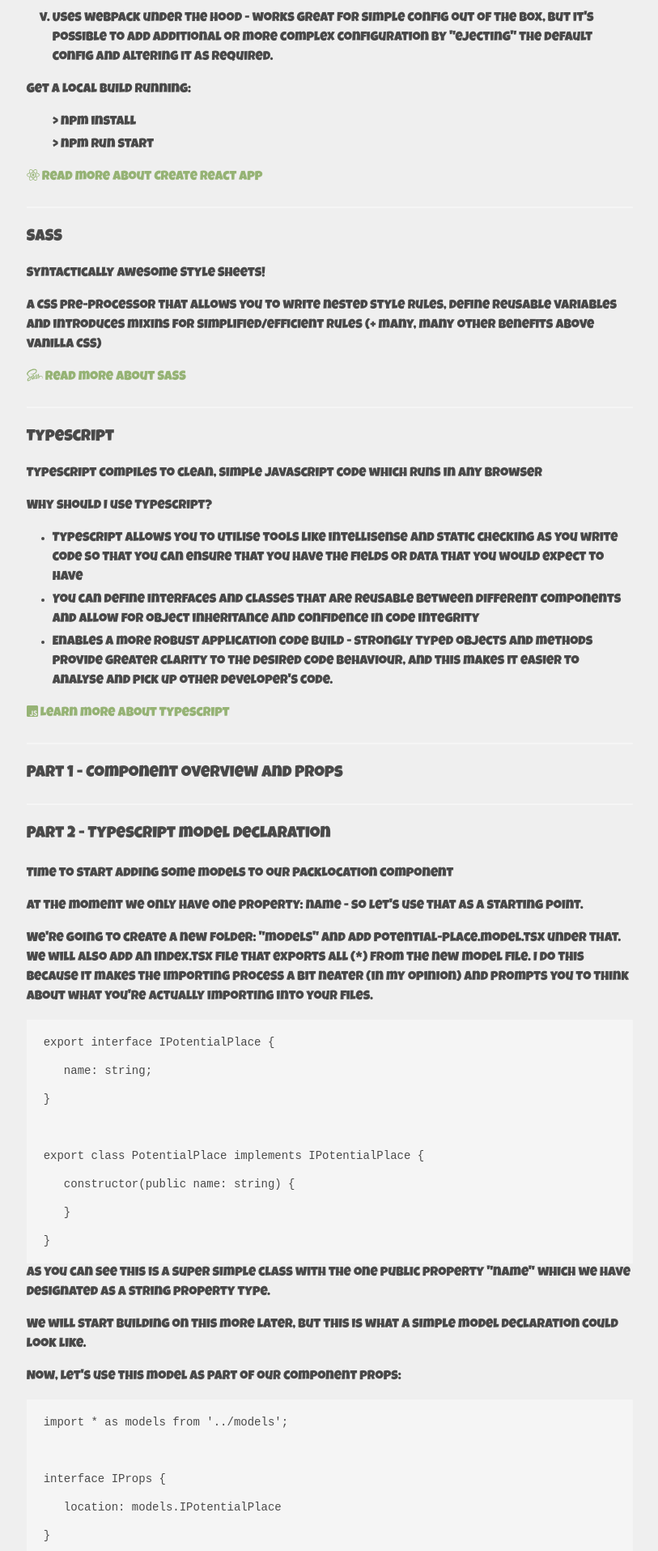
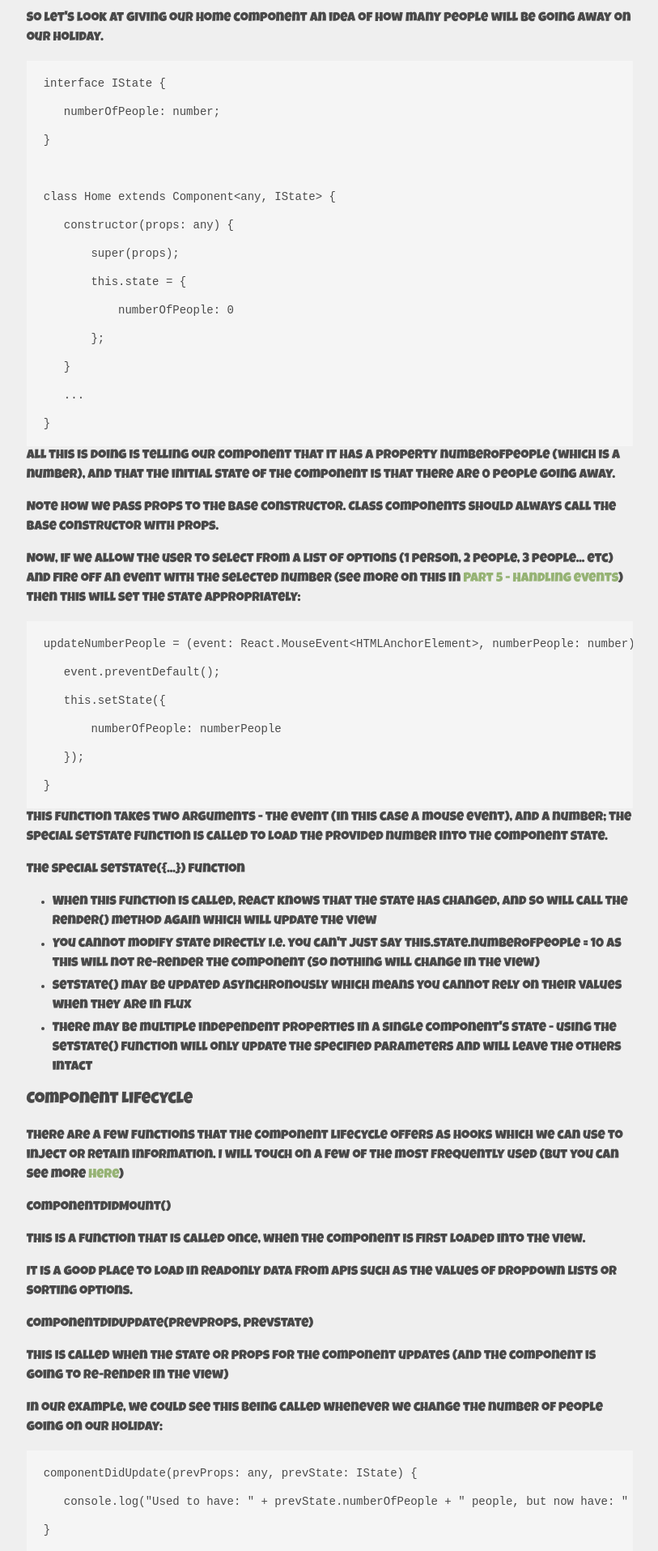
Before and after one commit to lssweatherhead/ReactTypescriptStarter-PackIt, a React (Create React App) app: page / in a window 1280 px wide. Shown: the part 420-2335 px from the top of the page at 81% size, without its empty margins (450-1263 px from the left). Built offline with nearby package versions, Linux system fonts and the light colour scheme.

Commit message:
Added notes for state and lifecycle updates

```diff
--- a/src/App.scss
+++ b/src/App.scss
@@ -31,6 +31,7 @@ $input-shadow: none;
 @import "../node_modules/bulma/sass/layout/hero.sass";
 @import "../node_modules/bulma/sass/grid/columns.sass";
 @import "../node_modules/bulma/sass/layout/section.sass";
+@import "../node_modules/bulma/sass/elements/icon.sass";
 
 .site-name {
   color: $teal;
--- a/src/pages/home.tsx
+++ b/src/pages/home.tsx
@@ -2,7 +2,30 @@ import React, { Component } from 'react';
 import PackLocation from '../components/pack-location.component';
 import * as models from '../models';
 
-class Home extends Component {
+interface IState {
+    numberOfPeople: number;
+}
+
+class Home extends Component<any, IState> {
+    constructor(props: any) {
+        super(props);
+        this.state = {
+            numberOfPeople: 0
+        };
+    }
+
+    componentDidMount() {
+      console.log("Home component mounted!")
+    }
+
+    componentDidUpdate(prevProps: any, prevState: IState) {
+      console.log("Used to have: " + prevState.numberOfPeople + " people, but now have: " + this.state.numberOfPeople + " people");
+    }
+
+    componentWillUnmount() {
+        console.log("Home component unmounted");
+    }
+
     render() {
         return (
             <React.Fragment>
@@ -13,8 +36,27 @@ class Home extends Component {
                 Time to get away from it all
                 </h2>
             </div>
+            </div>
 
+            <div className="section">
+                <div className="container">
+                <label className="label">How many people are going away?</label>
+                    <div className="buttons">
+                        <a className="button is-primary is-outlined" onClick={e => this.updateNumberPeople(e, 1)}>1 person</a>
+                        <a className="button is-primary is-outlined" onClick={e => this.updateNumberPeople(e, 2)}>2 people</a>
+                        <a className="button is-primary is-outlined" onClick={e => this.updateNumberPeople(e, 3)}>3 people</a>
+                        <a className="button is-primary is-outlined" onClick={e => this.updateNumberPeople(e, 4)}>4 people</a>
+                        <a className="button is-primary is-outlined" onClick={e => this.updateNumberPeople(e, 5)}>5 people</a>
+                        <a className="button is-primary is-outlined" onClick={e => this.updateNumberPeople(e, 6)}>6 people</a>
+                        <a className="button is-primary is-outlined" onClick={e => this.updateNumberPeople(e, 7)}>7 people</a>
+                        <a className="button is-primary is-outlined" onClick={e => this.updateNumberPeople(e, 8)}>8 people</a>
+                        <a className="button is-primary is-outlined" onClick={e => this.updateNumberPeople(e, 9)}>9 people</a>
+                        <a className="button is-primary is-outlined" onClick={e => this.updateNumberPeople(e, 10)}>10 people</a>
                     </div>
+                    <p>There are {this.state.numberOfPeople} people going on your trip!</p>
+                </div>
+            </div>
+
             <div className="hero">
             <div className="container">
                 <PackLocation location={new models.PotentialPlace("Location 1: A nice house in the Cotswolds")} />
@@ -25,6 +67,13 @@ class Home extends Component {
         </React.Fragment>
         );
     }
+
+    updateNumberPeople = (event: React.MouseEvent<HTMLAnchorElement>, numberPeople: number) => {
+        event.preventDefault();
+        this.setState({
+            numberOfPeople: numberPeople
+        });
+    }
 }
 
 export default Home;
--- a/src/pages/notes.tsx
+++ b/src/pages/notes.tsx
@@ -8,7 +8,7 @@ class Notes extends Component<any, IState> {
   constructor(props: any) {
     super(props);
     this.state = {
-      activeStep: undefined
+      activeStep: 3
     }
   }
 
@@ -95,6 +95,10 @@ class Notes extends Component<any, IState> {
                 <React.Fragment>
                   <div id="sec1" className="">
                     <h3 className="subtitle is-size-4">Part 1 - Component overview and Props</h3>
+
+                    <div className="is-family-secondary content">
+                      <p className="subtitle has-text-weight-bold is-uppercase">Create React App</p>
+                    </div>
                   </div>
 
                   <hr />
@@ -179,6 +183,88 @@ class Notes extends Component<any, IState> {
                 <React.Fragment>
                   <div>
                     <h3 className="subtitle is-size-4">Part 3 - State and Component Lifecycle</h3>
+
+                    <div className="is-family-secondary content">
+                      <p className="subtitle has-text-weight-bold is-uppercase">State</p>
+                      <p>State is an internal ("encapsulated") set of properties that a component will use to keep track of interactions and what the component should show in the view.</p>
+                      <p>So let's look at giving our <span className="is-family-code">Home</span> component an idea of how many people will be going away on our holiday.</p>
+
+                      <div className="is-family-code">
+                        <pre>
+                          <code>
+                            <p>{"interface IState {"}</p>
+                            <p>{"   numberOfPeople: number;"}</p>
+                            <p>{"}"}</p>
+                            <p>{"     "}</p>
+                            <p>{"class Home extends Component<any, IState> {"}</p>
+                            <p>{"   constructor(props: any) {"}</p>
+                            <p>{"       super(props);"}</p>
+                            <p>{"       this.state = {"}</p>
+                            <p>{"           numberOfPeople: 0"}</p>
+                            <p>{"       };"}</p>
+                            <p>{"   }"}</p>
+                            <p>{"   ..."}</p>
+                            <p>{"}"}</p>
+                          </code>
+                        </pre>
+                      </div>
+
+                      <p>All this is doing is telling our component that it has a property <span className="is-family-code">numberOfPeople</span> (which is a <span className="is-family-code">number</span>), and that the initial state of the component is that there are 0 people going away.</p>
+                      <p>Note how we pass props to the base constructor. Class components should always call the base constructor with <span className="is-family-code">props</span>.</p>
+                      <p>Now, if we allow the user to select from a list of options (1 person, 2 people, 3 people... etc) and fire off an event with the selected number (see more on this in <a href="" onClick={e => this.scrollTo(e, 5)}>Part 5 - Handling events</a>) then this will set the state appropriately:</p>
+
+                      <div className="is-family-code">
+                        <pre>
+                          <code>
+                            <p>{"updateNumberPeople = (event: React.MouseEvent<HTMLAnchorElement>, numberPeople: number) => {"}</p>
+                            <p>{"   event.preventDefault();"}</p>
+                            <p>{"   this.setState({"}</p>
+                            <p>{"       numberOfPeople: numberPeople"}</p>
+                            <p>{"   });"}</p>
+                            <p>{"}"}</p>
+                          </code>
+                        </pre>
+                      </div>
+
+                      <p>This function takes two arguments - the event (in this case a mouse event), and a number; the special <span className="is-family-code">setState</span> function is called to load the provided number into the component state.</p>
+
+                      <p className="has-text-weight-bold">The special <span className="is-family-code">{"setState({...})"}</span> function</p>
+                      <ul>
+                        <li>When this function is called, React knows that the state has changed, and so will call the <span className="is-family-code">render()</span> method again which will update the view</li>
+                        <li>You cannot modify state directly i.e. you can't just say <span className="is-family-code">this.state.numberOfPeople = 10</span> as this will not re-render the component (so nothing will change in the view)</li>
+                        <li><span className="is-family-code">setState()</span> may be updated asynchronously which means you cannot rely on their values when they are in flux</li>
+                        <li>There may be multiple independent properties in a single component's state - using the <span className="is-family-code">setState()</span> function will only update the specified parameters and will leave the others intact</li>
+                      </ul>
+
+
+                      <p className="subtitle has-text-weight-bold is-uppercase">Component Lifecycle</p>
+
+                      <p>There are a few functions that the component lifecycle offers as hooks which we can use to inject or retain information. I will touch on a few of the most frequently used (but you can see more <a href="https://reactjs.org/docs/react-component.html#the-component-lifecycle">here</a>)</p>
+
+                      <p className="has-text-weight-bold"><span className="is-family-code">componentDidMount()</span></p>
+                      <p>This is a function that is called once, when the component is first loaded into the view.</p>
+                      <p>It is a good place to load in readonly data from APIs such as the values of dropdown lists or sorting options.</p>
+
+                      <p className="has-text-weight-bold"><span className="is-family-code">componentDidUpdate(prevProps, prevState)</span></p>
+                      <p>This is called when the state or props for the component updates (and the component is going to re-render in the view)</p>
+                      <p>In our example, we could see this being called whenever we change the number of people going on our holiday:</p>
+
+                      <div className="is-family-code">
+                        <pre>
+                          <code>
+                            <p>{"componentDidUpdate(prevProps: any, prevState: IState) {"}</p>
+                            <p>{"   console.log(\"Used to have: \" + prevState.numberOfPeople + \" people, but now have: \" + this.state.numberOfPeople + \" people\");"}</p>
+                            <p>{"}"}</p>
+                          </code>
+                        </pre>
+                      </div>
+
+                      <img src="/images/component_didupdate.PNG" />
+
+                      <p className="has-text-weight-bold"><span className="is-family-code">componentWillUnmount()</span></p>
+                      <p>This will be called whenever a component is about to be destroyed and removed from the view.</p>
+
+                    </div>
                   </div>
 
                   <hr />
```
Also changed, not shown: public/images/component_didupdate.PNG (added). Lines whose indentation alone changed are shown as unchanged.
